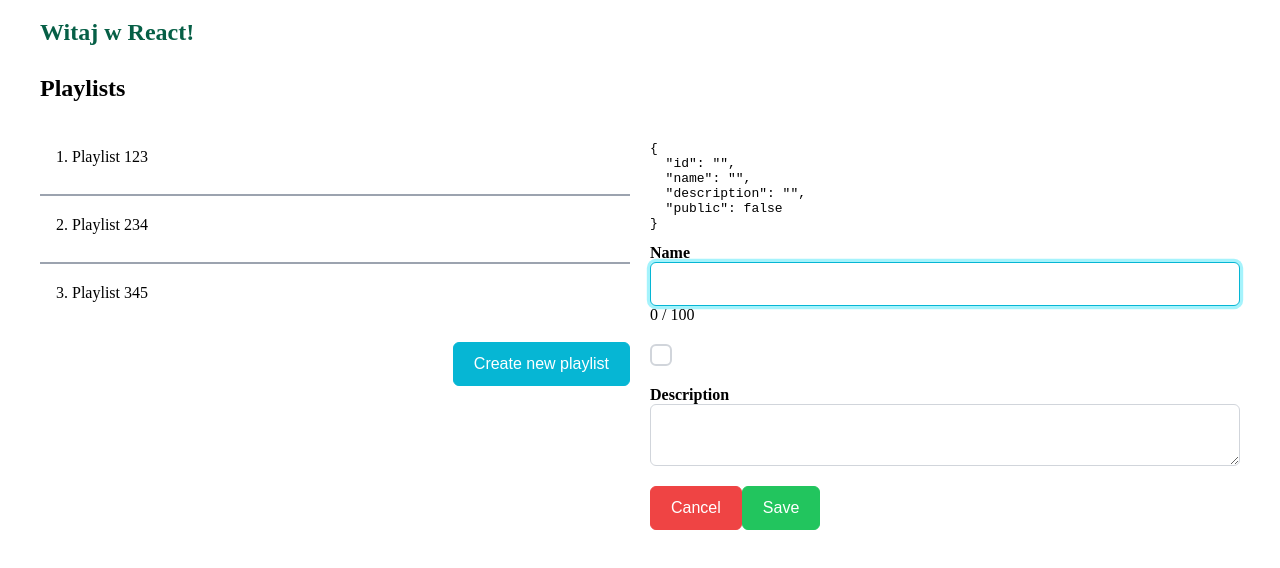
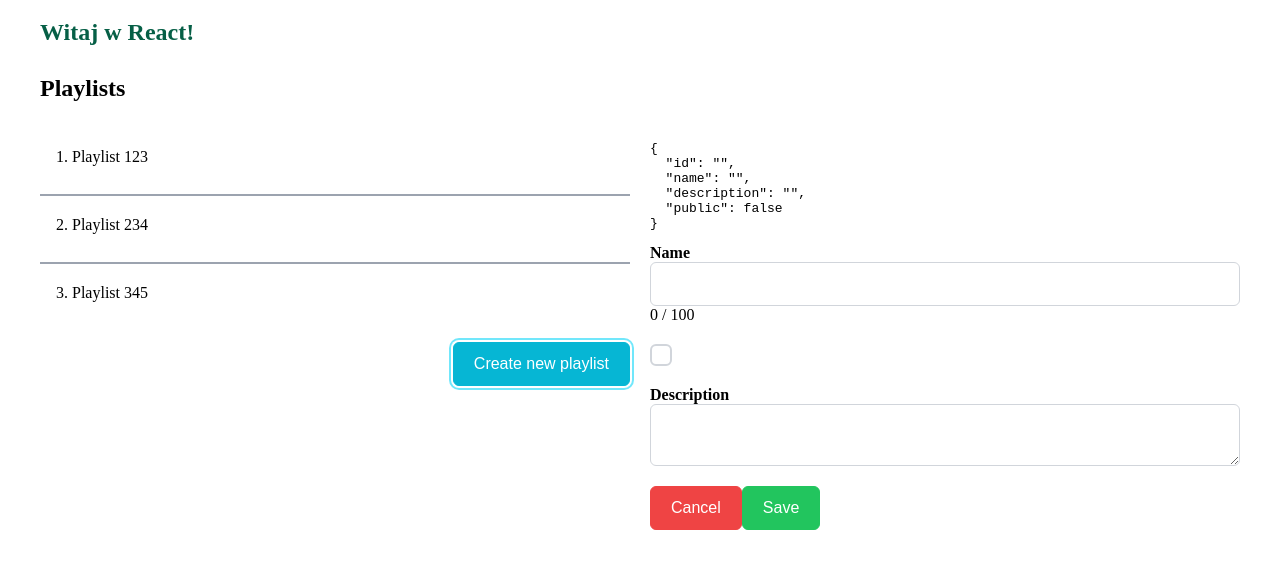
Before and after one commit to irondev84/kursReact, a React (Vite) app: page / in a window 1280 px wide. Both pictures are taken after a click on the button "Create new playlist". Shown: the top 568 px of the page. Built offline with nearby package versions, Linux system fonts and the light colour scheme; a web font is replaced by a local one.

Commit message:
custom useField hook WIP

```diff
--- a/src/playlists/components/PlaylistEditor.tsx
+++ b/src/playlists/components/PlaylistEditor.tsx
@@ -1,10 +1,10 @@
 import { Button } from "primereact/button";
-import React, { useId, useState } from "react";
+import { useState } from "react";
 import { Playlist } from "../containers/Playlist";
 import { InputText } from "primereact/inputtext";
 import { InputTextarea } from "primereact/inputtextarea";
 import { Checkbox } from "primereact/checkbox";
-import { useAutoFocus } from "./useAutoFocus";
+import { useField } from "./useField";
 
 type Props = {
   playlist?: Playlist;
@@ -26,19 +26,16 @@ const PlaylistEditor = ({
 }: Props) => {
   const [playlistDraft, setPlaylistDraft] = useState(playlist);
 
-  const playlistNameRef = useAutoFocus();
-  // const playlistNameRef1 = useAutoFocus();
-  // const playlistNameRef2 = useAutoFocus();
-
-  const uid = useId(); // :r1:
-
-  const eventHandler = (event: React.ChangeEvent<HTMLInputElement>): void => {
-    setPlaylistDraft({ ...playlistDraft, name: event.target.value });
-  };
-
   const submit = () => {
     onSave(playlistDraft);
   };
+
+  const nameField = useField<HTMLInputElement>((v) =>
+    setPlaylistDraft({ ...playlistDraft, name: v })
+  );
+  const descriptionField = useField<HTMLTextAreaElement>((v) =>
+    setPlaylistDraft({ ...playlistDraft, description: v })
+  );
 
   return (
     <div>
@@ -46,14 +43,7 @@ const PlaylistEditor = ({
       <div className="flex flex-col gap-5">
         <div className="flex flex-col">
           <strong>Name</strong>
-          <InputText
-            data-testid="playlistName"
-            id={"playlistNameRef" + uid}
-            ref={playlistNameRef}
-            name="name"
-            value={playlistDraft.name}
-            onChange={eventHandler}
-          />
+          <InputText name="name" {...nameField} />
           <span>{playlistDraft.name.length} / 100</span>
         </div>
 
@@ -73,15 +63,7 @@ const PlaylistEditor = ({
 
         <div className="flex flex-col">
           <strong>Description</strong>
-          <InputTextarea
-            value={playlistDraft.description}
-            onChange={(event) =>
-              setPlaylistDraft({
-                ...playlistDraft,
-                description: event.target.value,
-              })
-            }
-          ></InputTextarea>
+          <InputTextarea {...descriptionField}></InputTextarea>
         </div>
 
         <div>
--- /dev/null
+++ b/src/playlists/components/useField.tsx
@@ -0,0 +1,17 @@
+import { useRef, useState } from "react";
+
+export function useField<T extends HTMLElement & { value: string }>(
+  updater: (value: string) => void,
+  validation?: any
+) {
+  const ref = useRef<T>(null);
+  const [value, setValue] = useState("");
+  const onChange = (event: React.ChangeEvent<T>) => {
+    setValue(event.target.value);
+    updater(event.target.value);
+    // validation????
+    ref.current!.style.border = event.target.value == "" ? "1px solid red" : "";
+  };
+
+  return { ref, value, onChange };
+}
```
